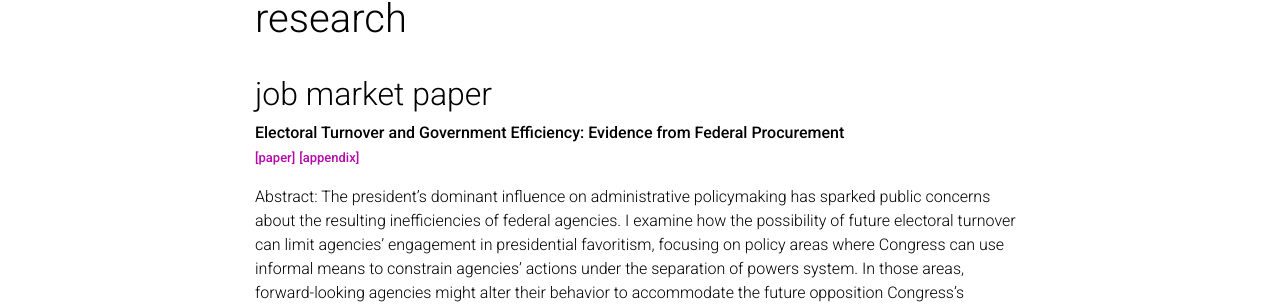
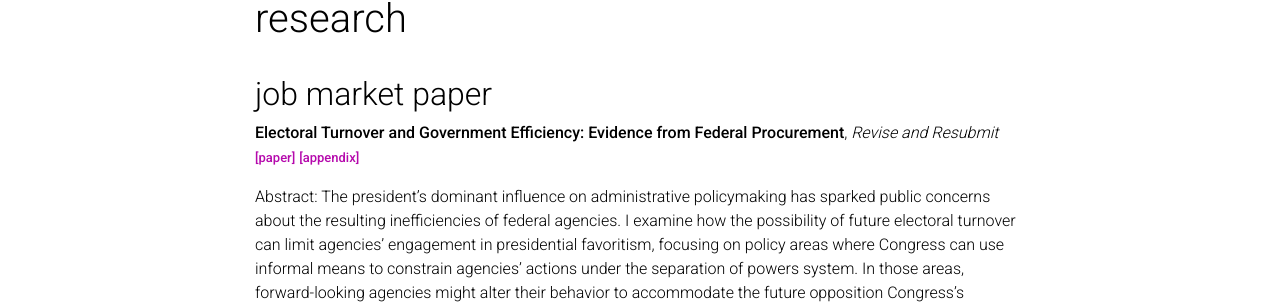
Before and after one commit to kyuwon-lee/kyuwon-lee.github.io, a Jekyll site: the page built from _pages/Research.md, in a window 1280 px wide and 1040 px high. Shown: the part 109-416 px from the top of the window. Built offline with Jekyll 4.4.1, drawn with Linux system fonts in a browser that asks for light colours; comment, search, counter and statistics services are not loaded; a style sheet for code colours, icons or effects is not loaded.

Commit message:
Update Research.md

```diff
--- a/_pages/Research.md
+++ b/_pages/Research.md
@@ -6,7 +6,7 @@ description:
 nav: true
 ---
 ## job market paper
-**Electoral Turnover and Government Efficiency: Evidence from Federal Procurement**
+**Electoral Turnover and Government Efficiency: Evidence from Federal Procurement**, _Revise and Resubmit_
 **<a href='https://kyuwon-lee.github.io/research/procurement.pdf'><font size="2"> [paper]</font></a>**   **<a href='https://kyuwon-lee.github.io/research/appendix_procure.pdf'><font size="2"> [appendix]</font></a>**
 
 Abstract: The president's dominant influence on administrative policymaking has sparked public concerns about the resulting inefficiencies of federal agencies. I examine how the possibility of future electoral turnover can limit agencies' engagement in presidential favoritism, focusing on policy areas where Congress can use informal means to constrain agencies' actions under the separation of powers system. In those areas, forward-looking agencies might alter their behavior to accommodate the future opposition Congress's constraints, even given the substantial presidential influence. I evaluate these incentives using federal contract data in the United States. I find that as the probability of congressional turnover increases, federal agencies under unified government are more likely to award lower-cost contracts through competitive bidding in the expectation that the future Congress might compel agencies to abandon non-competitive contracts given to firms politically connected to the president. My findings challenge the dominant perspective that electoral turnover necessarily degrades bureaucratic performance.
```
